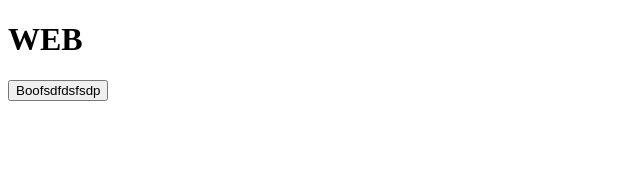
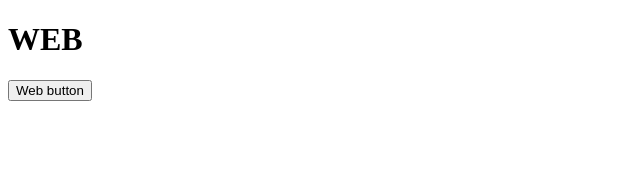
Before and after one commit to cassi10/turbo-gh-actions-test, a Next.js app in the folder apps/web/: page / in a window 1280 px wide. Shown: the top 170 px of the page, without its empty margins (0-640 px from the left). Built offline with nearby package versions, Linux system fonts and the light colour scheme.

Commit message:
updated files

```diff
--- a/apps/web/pages/index.tsx
+++ b/apps/web/pages/index.tsx
@@ -4,7 +4,7 @@ export default function Web() {
   return (
     <div>
       <h1>WEB</h1>
-      <Button />
+      <Button>Web button</Button>
     </div>
   );
 }
--- a/packages/ui/Button.tsx
+++ b/packages/ui/Button.tsx
@@ -1,4 +1,9 @@
-import * as React from "react";
-export const Button = () => {
-  return <button>Boofsdfdsfsdp</button>;
+import { ReactNode } from "react";
+
+type ButtonProperties = {
+  children: ReactNode;
 };
+
+export const Button = ({ children }: ButtonProperties) => {
+  return <button>{children}</button>;
+};
```
Also changed, not shown: 1 other file (tests, documents, lock files or other folders).
